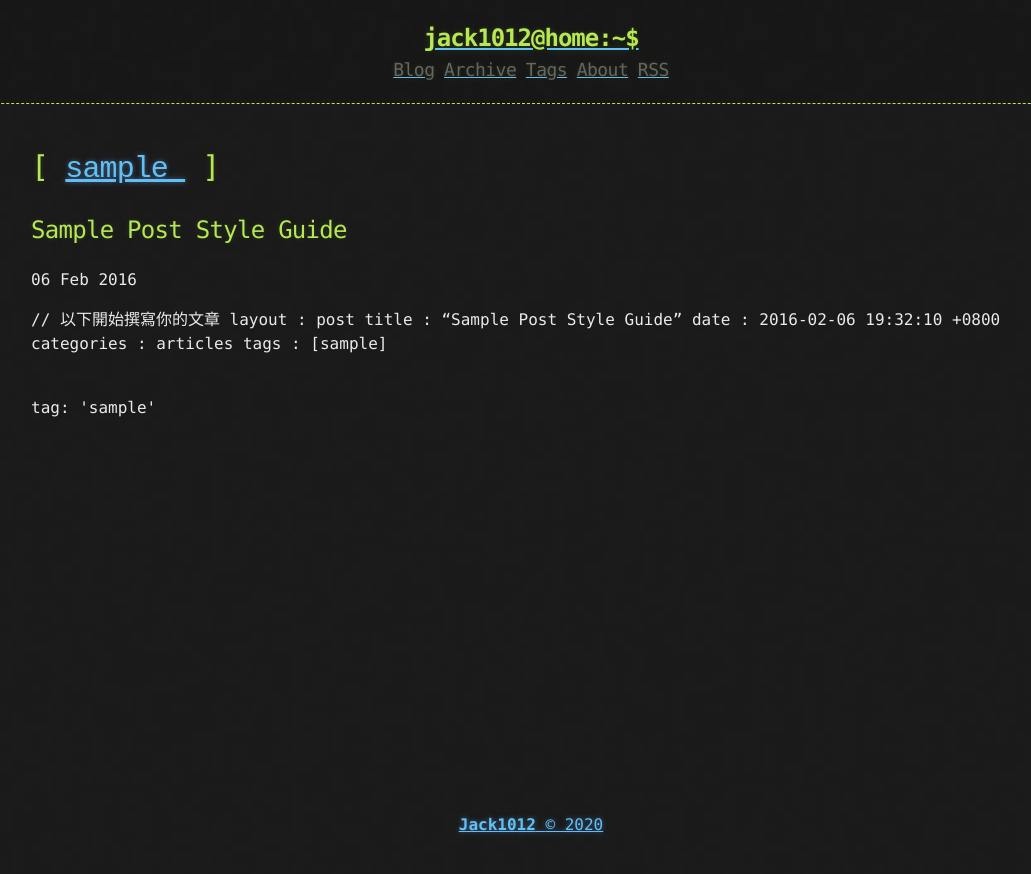
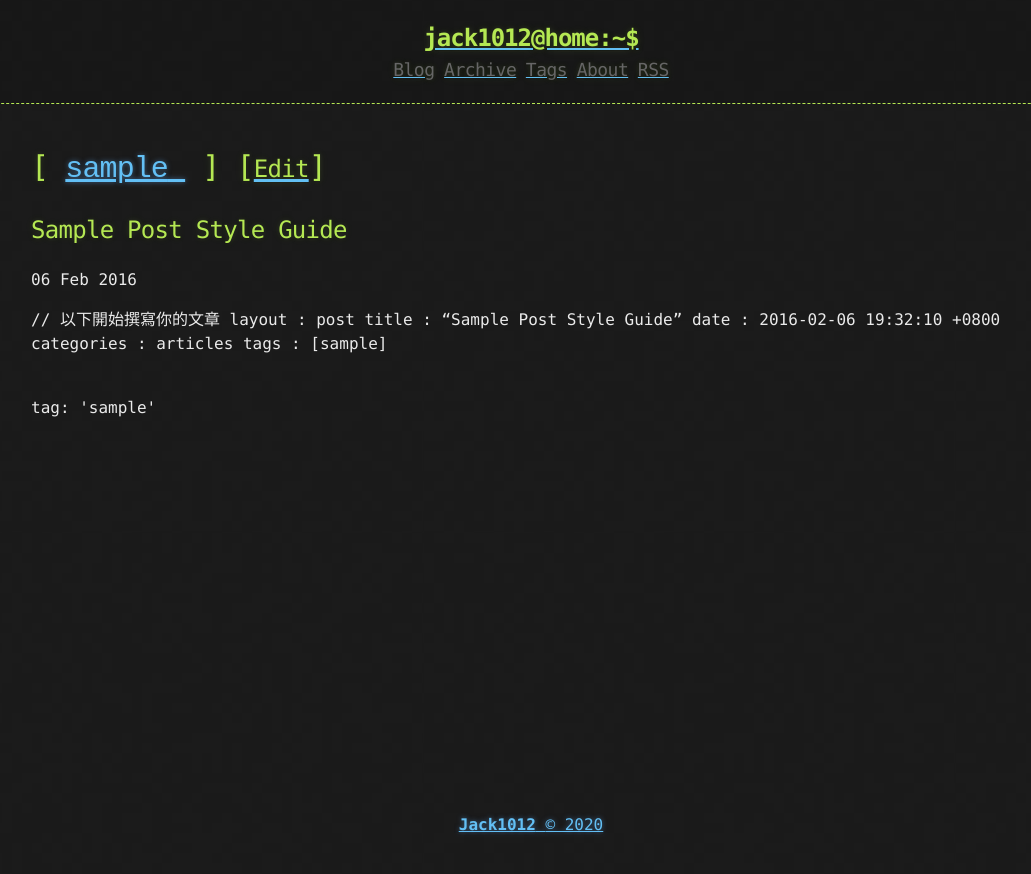
Before and after one commit to jack1012/jack1012.github.io, a Jekyll site: the page built from _posts/2020-03-23-template.md, in a window 1280 px wide. Shown: the top 874 px of the page, without its empty margins (109-1140 px from the left). Built offline with Jekyll 4.4.1, drawn with Linux system fonts in a browser that asks for light colours.

Commit message:
Update post.html

```diff
--- a/_layouts/post.html
+++ b/_layouts/post.html
@@ -8,7 +8,10 @@
       {% capture tag_name %}{{ tag }}{% endcapture %}
           <a href="/tag/{{ tag_name }}"><code class="highligher-rouge"><nobr>{{ tag_name }}</nobr></code>&nbsp;</a>
             {% endfor %}
-            ]</span></h1>
+            ]</span>
+
+  [<a href="{{ "/_post/" | prepend: site.baseurl | replace: '//', '/' }}"><h2 class="header-link">Edit</h2></a>]
+  </h1>
 
   <h2>{{ page.title }} </h2>
 
```
